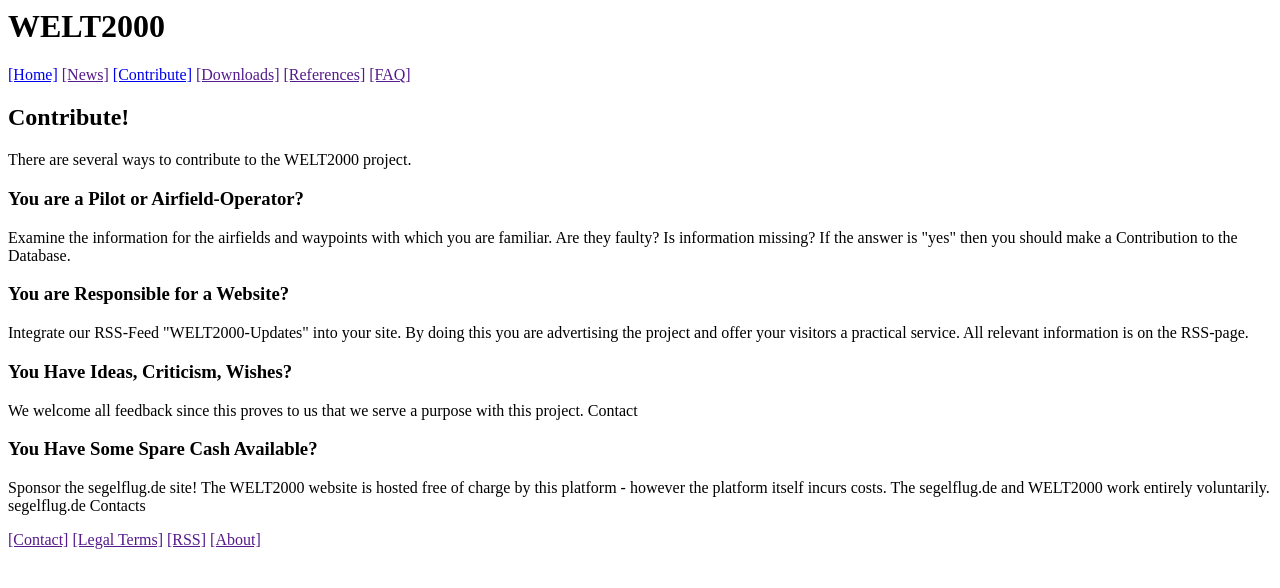
After one commit to Turbo87/welt2000, a Flask app: page /contribute in a window 1280 px wide. The commit adds this page. Shown: the top 588 px of the page. Run offline with Flask 2, Linux system fonts and the light colour scheme.

Commit message:
Imported "Contribute" page

```diff
--- a/welt2000/templates/_base.jinja
+++ b/welt2000/templates/_base.jinja
@@ -5,10 +5,22 @@
   <body>
     <h1>WELT2000</h1>
 
-    <p>[Home] [News] [Contribute] [Downloads] [References] [FAQ]</p>
+    <p>
+    <a href="{{ url_for('index') }}">[Home]</a>
+    <a href="">[News]</a>
+    <a href="{{ url_for('contribute') }}">[Contribute]</a>
+    <a href="">[Downloads]</a>
+    <a href="">[References]</a>
+    <a href="">[FAQ]</a>
+    </p>
 
     {% block content %}{% endblock %}
 
-    <p>[Contact] [Legal Terms] [RSS] [About]</p>
+    <p>
+    <a href="">[Contact]</a>
+    <a href="">[Legal Terms]</a>
+    <a href="">[RSS]</a>
+    <a href="">[About]</a>
+    </p>
   </body>
 </html>
--- /dev/null
+++ b/welt2000/templates/contribute.jinja
@@ -0,0 +1,23 @@
+{% extends "_base.jinja" %}
+
+{% block content %}
+<h2>Contribute!</h2>
+
+<p>There are several ways to contribute to the WELT2000 project.</p>
+
+<h3>You are a Pilot or Airfield-Operator?</h3>
+
+<p>Examine the information for the airfields and waypoints with which you are familiar. Are they faulty? Is information missing? If the answer is "yes" then you should make a Contribution to the Database.</p>
+
+<h3>You are Responsible for a Website?</h3>
+
+<p>Integrate our RSS-Feed "WELT2000-Updates" into your site. By doing this you are advertising the project and offer your visitors a practical service. All relevant information is on the RSS-page.</p>
+
+<h3>You Have Ideas, Criticism, Wishes?</h3>
+
+<p>We welcome all feedback since this proves to us that we serve a purpose with this project. Contact</p>
+
+<h3>You Have Some Spare Cash Available?</h3>
+
+<p>Sponsor the segelflug.de site! The WELT2000 website is hosted free of charge by this platform - however the platform itself incurs costs. The segelflug.de and WELT2000 work entirely voluntarily. segelflug.de Contacts</p>
+{% endblock %}
--- a/welt2000/views.py
+++ b/welt2000/views.py
@@ -5,3 +5,8 @@ from welt2000 import app
 @app.route('/')
 def index():
     return render_template('index.jinja')
+
+
+@app.route('/contribute')
+def contribute():
+    return render_template('contribute.jinja')
```
Also changed, not shown: welt2000/templates/index.jinja (line endings or trailing spaces).
